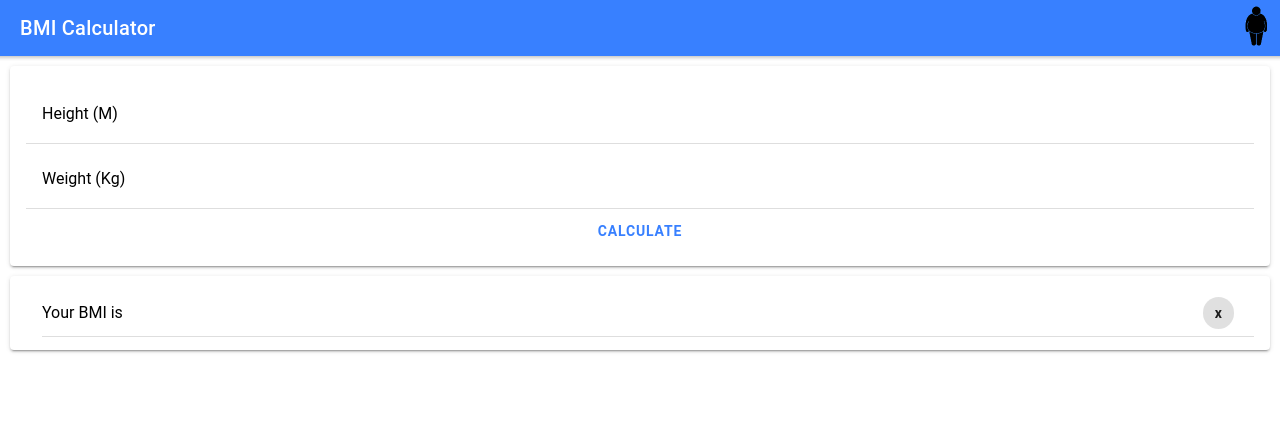
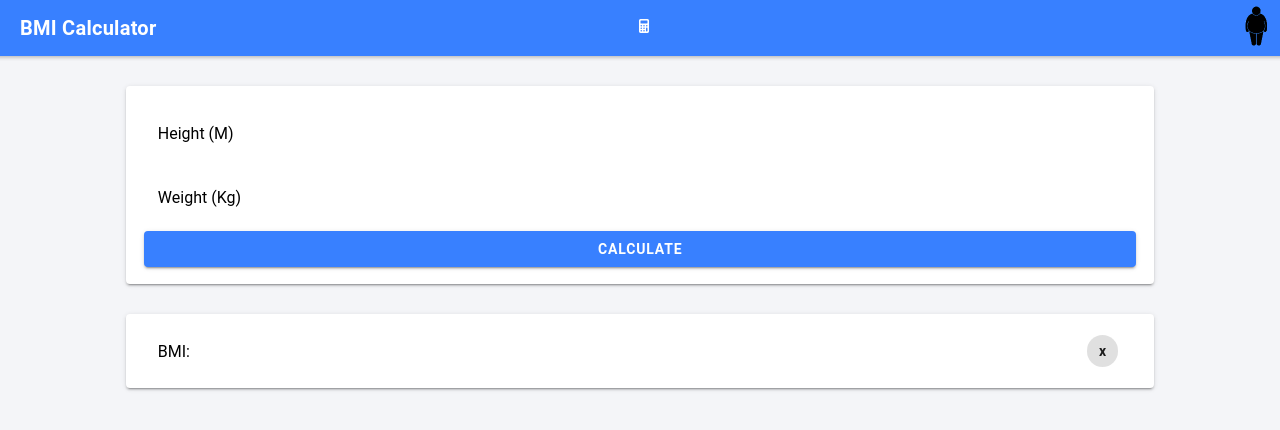
Before and after one commit to krauss/BMICalculator, a React (Create React App) app: page /home in a window 1280 px wide. Shown: the top 430 px of the page. Built offline with nearby package versions, Linux system fonts and the light colour scheme.

Commit message:
fix: size of card and some color issues

```diff
--- a/src/pages/Bmi.tsx
+++ b/src/pages/Bmi.tsx
@@ -1,5 +1,7 @@
 import { IonContent, IonHeader, IonPage, IonTitle, IonToolbar,
-        IonCard, IonCardContent, IonLabel, IonInput, IonItem, IonButton, IonChip, IonImg, IonThumbnail } from '@ionic/react';
+        IonCard, IonCardContent, IonLabel, IonInput, IonItem,
+        IonButton, IonChip, IonImg, IonThumbnail, IonGrid, IonRow,
+        IonCol, IonIcon } from '@ionic/react';
 import React from 'react';
 import './Bmi.css';
 
@@ -22,7 +24,7 @@ export class Bmi extends React.Component<{}, any> {
         let txt, color = ''
         let bmiRes;
 
-        bmiRes = ((weight / height) / height).toFixed(3);
+        bmiRes = ((weight / height) / height).toFixed(2);
 
         if ( bmiRes < 18.5 ) {
 
@@ -32,7 +34,7 @@ export class Bmi extends React.Component<{}, any> {
         } else if (bmiRes >= 18.5 && bmiRes < 24.9 ) {
 
             color = "success";
-            txt = "You're OK mate";
+            txt = "All good mate";
 
         } else if (bmiRes > 25 && bmiRes < 29.9 ) {
 
@@ -42,7 +44,7 @@ export class Bmi extends React.Component<{}, any> {
         } else {
 
             color = "danger";
-            txt = "F*cking fat!";
+            txt = "Obese";
 
         }
 
@@ -61,36 +63,57 @@ export class Bmi extends React.Component<{}, any> {
             <IonPage>
                 <IonHeader>
                     <IonToolbar color="primary">
-                        <IonTitle>BMI Calculator</IonTitle>
+                        <IonIcon icon="calculator" />
+                        <IonTitle slot="start"><b>BMI Calculator</b></IonTitle>
                         <IonThumbnail slot="end">
                             <IonImg src="assets/fat_bloke.png"/>
                         </IonThumbnail>
                     </IonToolbar>
                 </IonHeader>
-                <IonContent>
+                <IonContent color="light">
+                    <IonGrid>
+                        <IonRow>
+                          <IonCol></IonCol>
+                          <IonCol></IonCol>
+                        </IonRow>
+                        <IonRow >
+                            <IonCol size="1"></IonCol>
+                            <IonCol size="10">
                                 <IonCard>
                                     <IonCardContent>
-                            <IonItem>
+                                        <IonItem lines="none">
                                             <IonLabel position="floating">Height (M)</IonLabel>
                                             <IonInput min="0" type="number" value={height}  onIonChange={(e: any) => this.setState({ height: e.detail.value})} required inputmode="numeric"></IonInput>
                                         </IonItem>
-                            <IonItem>
+                                        <IonItem lines="none">
                                             <IonLabel position="floating">Weight (Kg)</IonLabel>
                                             <IonInput min="0" type="number" value={weight} onIonChange={(e: any) => this.setState({ weight: e.detail.value})} required inputmode="numeric"></IonInput>
                                         </IonItem>
-                            <IonButton expand="block" fill="clear" onClick={() => this.calculateBMI()}><b>Calculate</b></IonButton>
+                                        <IonButton expand="block" color="primary" onClick={() => this.calculateBMI()}><b>Calculate</b></IonButton>
                                     </IonCardContent>
                                 </IonCard>
+                            </IonCol>
+                            <IonCol size="1"></IonCol>
+                        </IonRow>
+                        <IonRow>
+                          <IonCol size="1"></IonCol>
+                          <IonCol size="10">
                             <IonCard>
                                 <IonCardContent>
-                            <IonItem >
-                                <IonLabel>Your BMI is <b>{bmi}</b></IonLabel>
+                                    <IonItem lines="none">
+                                        <IonLabel>BMI: <b>{bmi}</b></IonLabel>
                                         <IonChip color={chipColor}>
                                             <IonLabel><b>{chipText}</b></IonLabel>
                                         </IonChip>
                                     </IonItem>
                                 </IonCardContent>
                             </IonCard>
+                          </IonCol>
+                          <IonCol size="1"></IonCol>
+                        </IonRow>
+                    </IonGrid>
+
+
                 </IonContent>
             </IonPage>
         );
```
Also changed, not shown: src/pages/Bmi.css (line endings or trailing spaces), 1 other file (tests, documents, lock files or other folders). Lines whose indentation alone changed are shown as unchanged.
